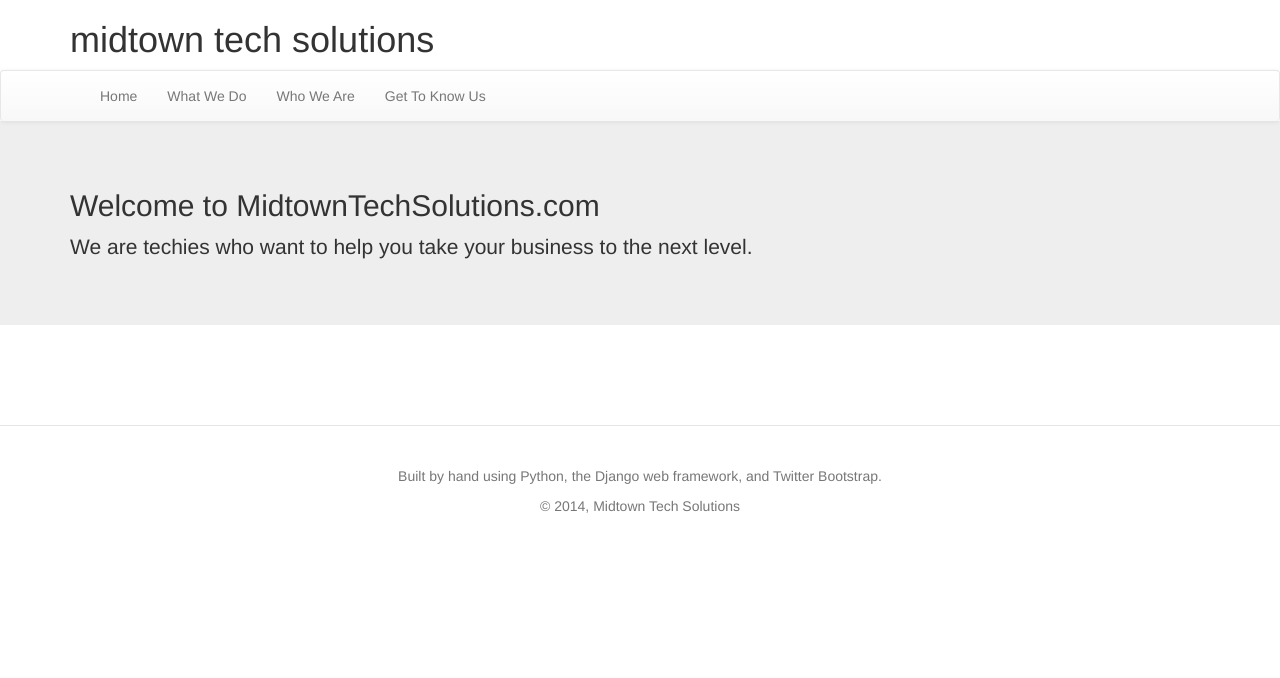
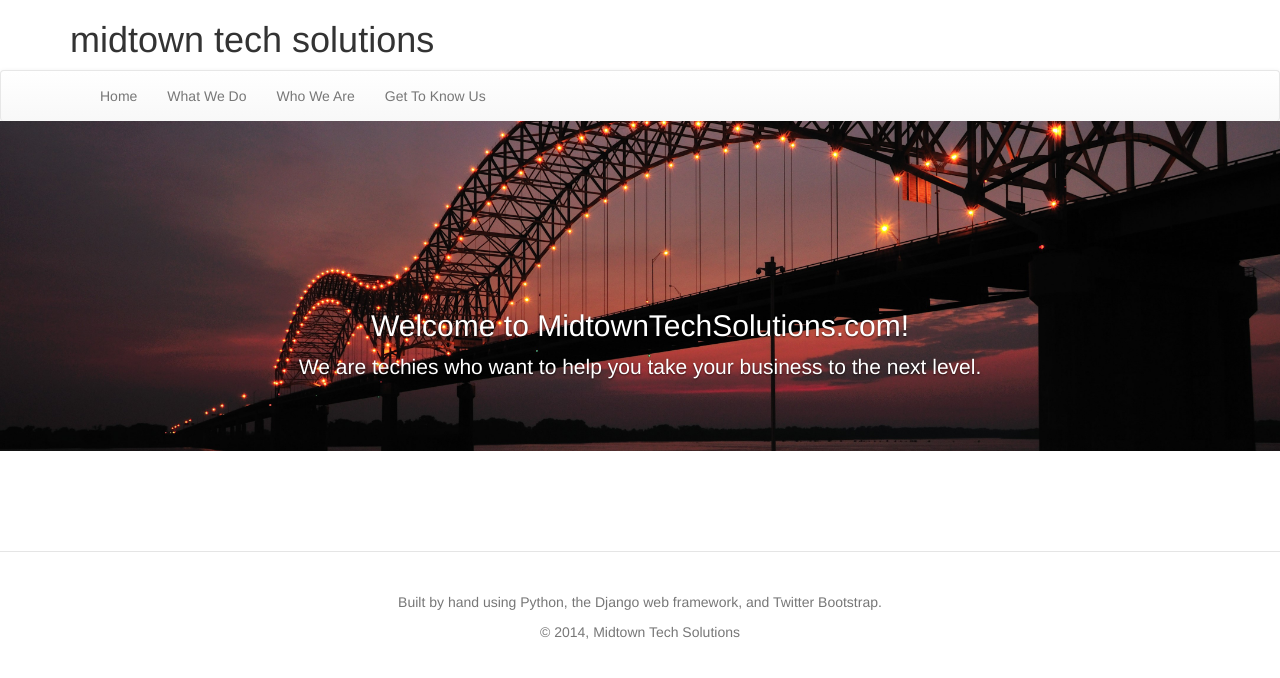
Before and after one commit to PatelEvinsTodd/Midtown-Tech-Solutions, a Django app: page / in a window 1280 px wide. Shown: the top 678 px of the page. Run offline with Django 3.2, Linux system fonts and the light colour scheme; parts of the project's set-up code (start-up, migrations or seed data) failed here and were passed over; some libraries are stand-ins or nearby versions.

Commit message:
Use `carousel' for landing page

```diff
--- a/mts/public/static/css/mts.css
+++ b/mts/public/static/css/mts.css
@@ -11,3 +11,7 @@
     padding-top: 40px;
     text-align: center;
 }
+
+.jumbotron {
+    background: url("../img/memphis_bridge.jpg");
+}
--- a/mts/public/templates/public/index.html
+++ b/mts/public/templates/public/index.html
@@ -1,12 +1,38 @@
 {% extends 'public/base.html' %}
+{% load static %}
+{% block body %}
+<div id="mts-carousel" class="carousel slide" data-ride="carousel">
+  <!-- <ol class="carousel-indicators"> -->
+  <!--   <li data-target="#mts-carousel" data-slide-to="0" class="active"></li> -->
+  <!--   <li data-target="#mts-carousel" data-slide-to="1"></li> -->
+  <!--   <li data-target="#mts-carousel" data-slide-to="2"></li> -->
+  <!-- </ol> -->
 
-{% block body %}
-<main class="bs-docs-masthead" role="main">
-  <div class="jumbotron">
-    <div class="container">
-      <h2>Welcome to MidtownTechSolutions.com</h2>
-      <p>We are techies who want to help you take your business to the next level.</p>
+  <div class="carousel-inner">
+    <div class="item active">
+      <img src="{% static 'img/memphis_bridge.jpg' %}" alt="bridge">
+      <div class="carousel-caption">
+	<h2>Welcome to MidtownTechSolutions.com!</h2>
+	<p class="lead">
+	  We are techies who want to help you take your business to the next level.
+	</p>
+      </div>
     </div>
   </div>
-</main>
+
+  <!-- <a class="left carousel-control" href="#mts-carousel" role="button" data-slide="prev"> -->
+  <!--   <span class="glyphicon glyphicon-chevron-left"></span> -->
+  <!-- </a> -->
+  <!-- <a class="right carousel-control" href="#mts-carousel" role="button" data-slide="next"> -->
+  <!--   <span class="glyphicon glyphicon-chevron-right"></span> -->
+  <!-- </a> -->
+</div>
+<!-- <main class="bs-docs-masthead" role="main"> -->
+<!--   <div class="jumbotron"> -->
+<!--     <div class="container"> -->
+<!--       <h2>Welcome to MidtownTechSolutions.com</h2> -->
+<!--       <p>We are techies who want to help you take your business to the next level.</p> -->
+<!--     </div> -->
+<!--   </div> -->
+<!-- </main> -->
 {% endblock %}
```
Also changed, not shown: mts/public/static/img/memphis_bridge-big.jpg (added), mts/public/static/img/memphis_bridge.jpg (added).
